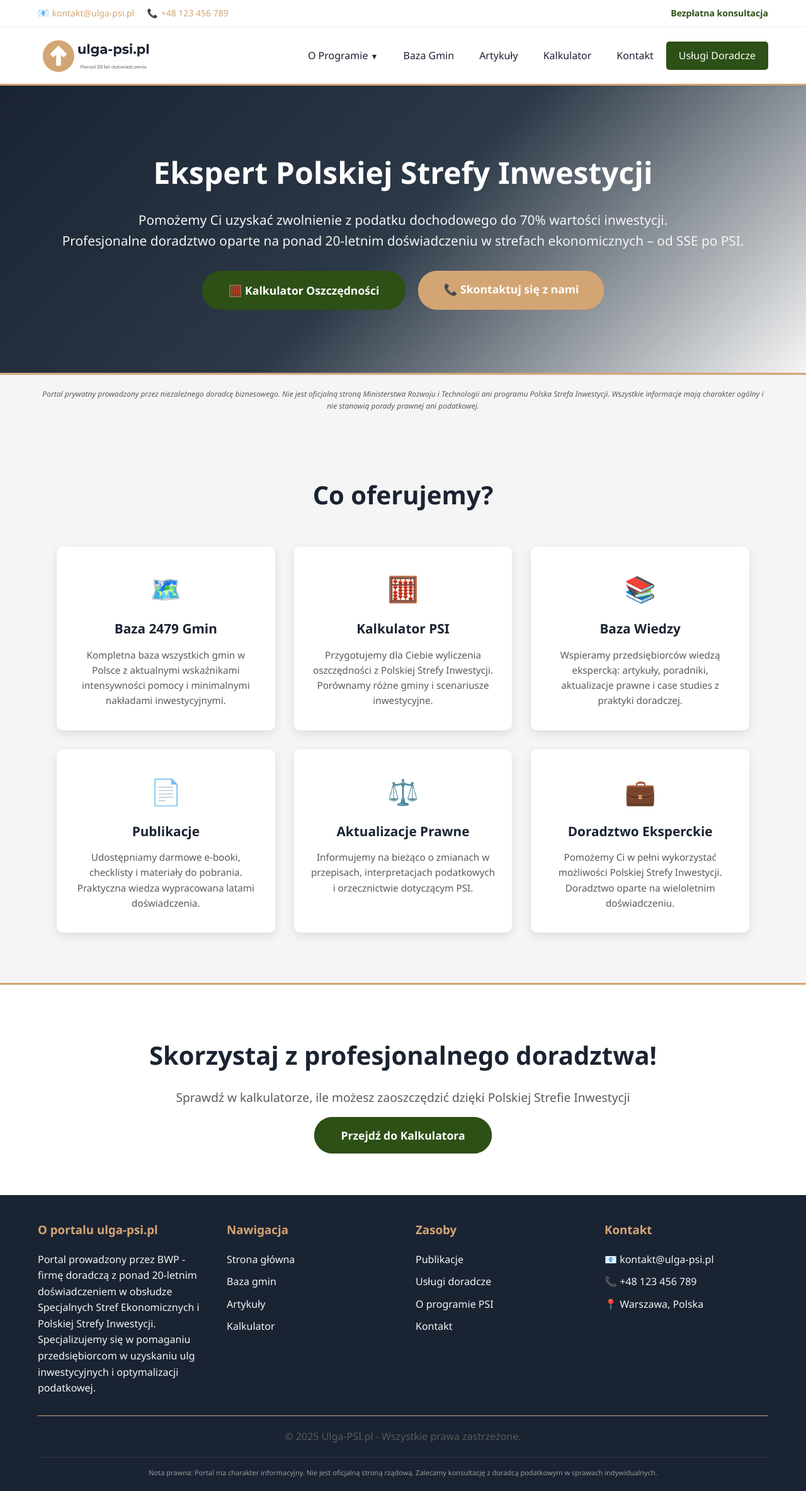
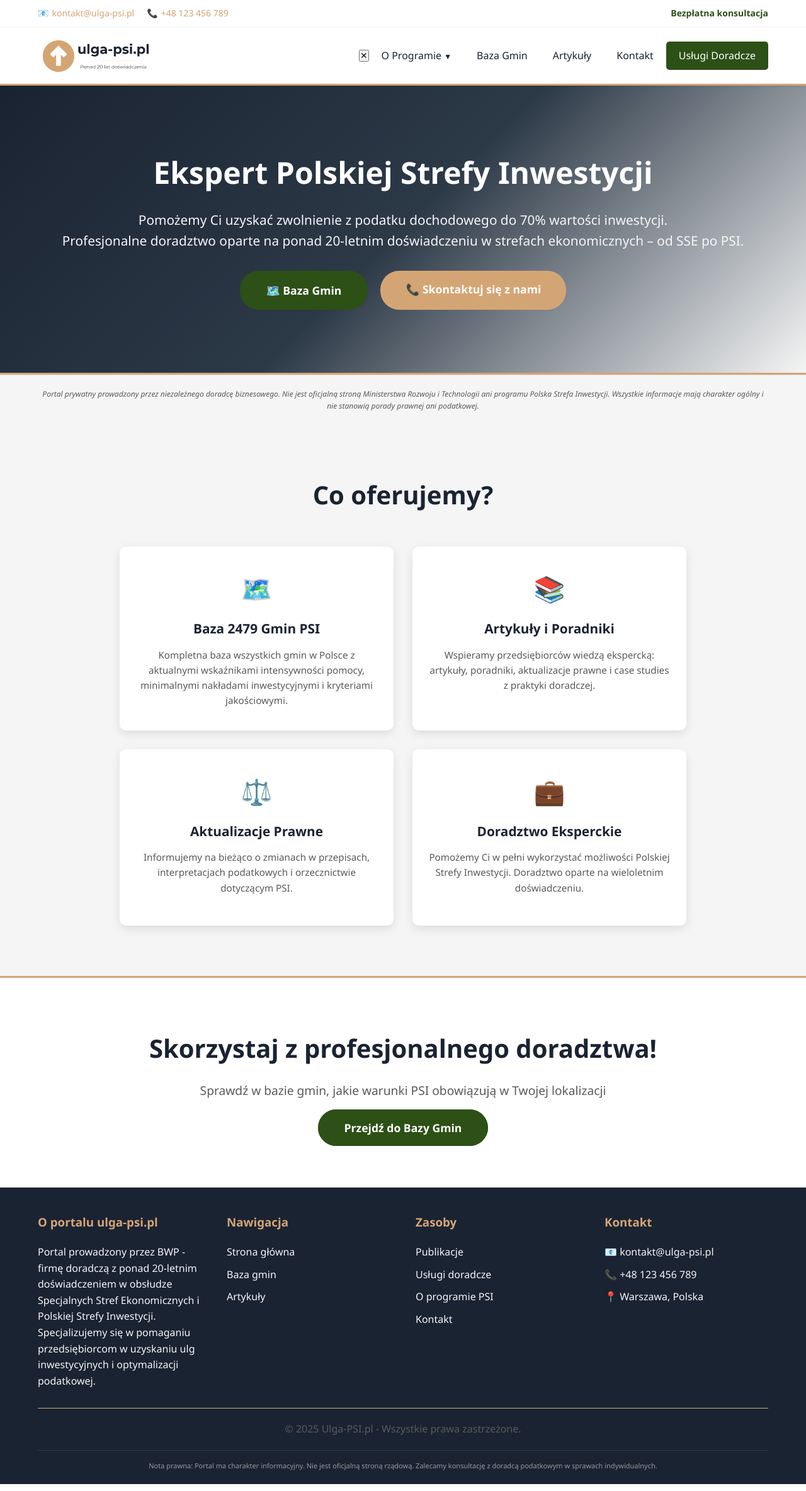
Before and after one commit to keybipl/ulga, a Django app: page / in a window 1280 px wide. Shown: the whole page at 63% size. Run offline with Django 5.2, Linux system fonts and the light colour scheme.

Commit message:
h1 i menu

```diff
--- a/website/templates/website/base.html
+++ b/website/templates/website/base.html
@@ -442,16 +442,10 @@
 
             .features-grid {
                 display: grid;
-                grid-template-columns: repeat(3, 1fr);
+                grid-template-columns: repeat(2, 1fr);
                 gap: 30px;
-                max-width: 1100px;
+                max-width: 900px;
                 margin: 0 auto;
-            }
-
-            @media (max-width: 992px) {
-                .features-grid {
-                    grid-template-columns: repeat(2, 1fr);
-                }
             }
 
             @media (max-width: 768px) {
@@ -882,6 +885,7 @@
                     <!-- Mobile Menu Overlay -->
                     <div class="menu-overlay" id="menuOverlay" onclick="toggleMenu()"></div>
                     <ul class="nav-menu" id="navMenu">
+                        <button class="close-menu" onclick="toggleMenu()" aria-label="Zamknij menu">✕</button>
                         <li class="has-dropdown">
                             <a href="{% url 'o_programie' %}" class="dropdown-toggle">
                                 O Programie <span class="dropdown-arrow">▼</span>
@@ -921,9 +925,6 @@
                             <a href="{% url 'artykuly_list' %}">Artykuły</a>
                         </li>
                         <li>
-                            <a href="#kalkulator">Kalkulator</a>
-                        </li>
-                        <li>
                             <a href="#kontakt">Kontakt</a>
                         </li>
                         <li>
@@ -944,7 +945,7 @@
                         Profesjonalne doradztwo oparte na ponad 20-letnim doświadczeniu w strefach ekonomicznych – od SSE po PSI.
                     </p>
                     <div class="hero-buttons">
-                        <a href="#kalkulator" class="btn-large btn-white">🧮 Kalkulator Oszczędności</a>
+                        <a href="{% url 'gminy_list' %}" class="btn-large btn-white">🗺️ Baza Gmin</a>
                         <a href="#uslugi" class="btn-large btn-outline">📞 Skontaktuj się z nami</a>
                     </div>
                 </div>
@@ -964,30 +965,16 @@
                     <div class="features-grid">
                         <div class="feature-card">
                             <div class="feature-icon">🗺️</div>
-                            <h3>Baza 2479 Gmin</h3>
+                            <h3>Baza 2479 Gmin PSI</h3>
                             <p>
-                                Kompletna baza wszystkich gmin w Polsce z aktualnymi wskaźnikami intensywności pomocy i minimalnymi nakładami inwestycyjnymi.
-                            </p>
-                        </div>
-                        <div class="feature-card">
-                            <div class="feature-icon">🧮</div>
-                            <h3>Kalkulator PSI</h3>
-                            <p>
-                                Przygotujemy dla Ciebie wyliczenia oszczędności z Polskiej Strefy Inwestycji. Porównamy różne gminy i scenariusze inwestycyjne.
+                                Kompletna baza wszystkich gmin w Polsce z aktualnymi wskaźnikami intensywności pomocy, minimalnymi nakładami inwestycyjnymi i kryteriami jakościowymi.
                             </p>
                         </div>
                         <div class="feature-card">
                             <div class="feature-icon">📚</div>
-                            <h3>Baza Wiedzy</h3>
+                            <h3>Artykuły i Poradniki</h3>
                             <p>
                                 Wspieramy przedsiębiorców wiedzą ekspercką: artykuły, poradniki, aktualizacje prawne i case studies z praktyki doradczej.
-                            </p>
-                        </div>
-                        <div class="feature-card">
-                            <div class="feature-icon">📄</div>
-                            <h3>Publikacje</h3>
-                            <p>
-                                Udostępniamy darmowe e-booki, checklisty i materiały do pobrania. Praktyczna wiedza wypracowana latami doświadczenia.
                             </p>
                         </div>
                         <div class="feature-card">
@@ -1009,8 +996,8 @@
             <section class="cta-section">
                 <div class="container">
                     <h2>Skorzystaj z profesjonalnego doradztwa!</h2>
-                    <p>Sprawdź w kalkulatorze, ile możesz zaoszczędzić dzięki Polskiej Strefie Inwestycji</p>
-                    <a href="#kalkulator" class="btn-large btn-white">Przejdź do Kalkulatora</a>
+                    <p>Sprawdź w bazie gmin, jakie warunki PSI obowiązują w Twojej lokalizacji</p>
+                    <a href="{% url 'gminy_list' %}" class="btn-large btn-white">Przejdź do Bazy Gmin</a>
                 </div>
             </section>
         {% endblock content %}
@@ -1035,9 +1022,6 @@
                             </li>
                             <li>
                                 <a href="{% url 'artykuly_list' %}">Artykuły</a>
-                            </li>
-                            <li>
-                                <a href="#kalkulator">Kalkulator</a>
                             </li>
                         </ul>
                     </div>
@@ -1112,14 +1096,23 @@
                         if (isMobile()) {
                             e.preventDefault();
                             const parent = this.parentElement;
-                            parent.classList.toggle('open');
+                            const arrow = this.querySelector('.dropdown-arrow');
 
-                            // Close other dropdowns
-                            dropdownToggles.forEach(other => {
-                                if (other !== toggle) {
-                                    other.parentElement.classList.remove('open');
-                                }
+                            // Toggle this dropdown
+                            const wasOpen = parent.classList.contains('open');
+
+                            // Close all dropdowns first
+                            document.querySelectorAll('.has-dropdown').forEach(item => {
+                                item.classList.remove('open');
+                                const itemArrow = item.querySelector('.dropdown-arrow');
+                                if (itemArrow) itemArrow.textContent = '▼';
                             });
+
+                            // If it wasn't open, open it
+                            if (!wasOpen) {
+                                parent.classList.add('open');
+                                if (arrow) arrow.textContent = '▲';
+                            }
                         }
                     });
                 });
@@ -1130,7 +1123,16 @@
                         if (isMobile()) {
                             e.preventDefault();
                             const parent = this.parentElement;
+                            const arrow = this.querySelector('.submenu-arrow');
+
+                            // Toggle submenu
+                            const wasOpen = parent.classList.contains('open');
                             parent.classList.toggle('open');
+
+                            // Update arrow
+                            if (arrow) {
+                                arrow.textContent = wasOpen ? '→' : '↓';
+                            }
                         }
                     });
                 });
```
Also changed, not shown: other parts of website/templates/website/base.html (+31 -22 lines), website/templates/website/artykul_detail.html (+17 -1 lines).
